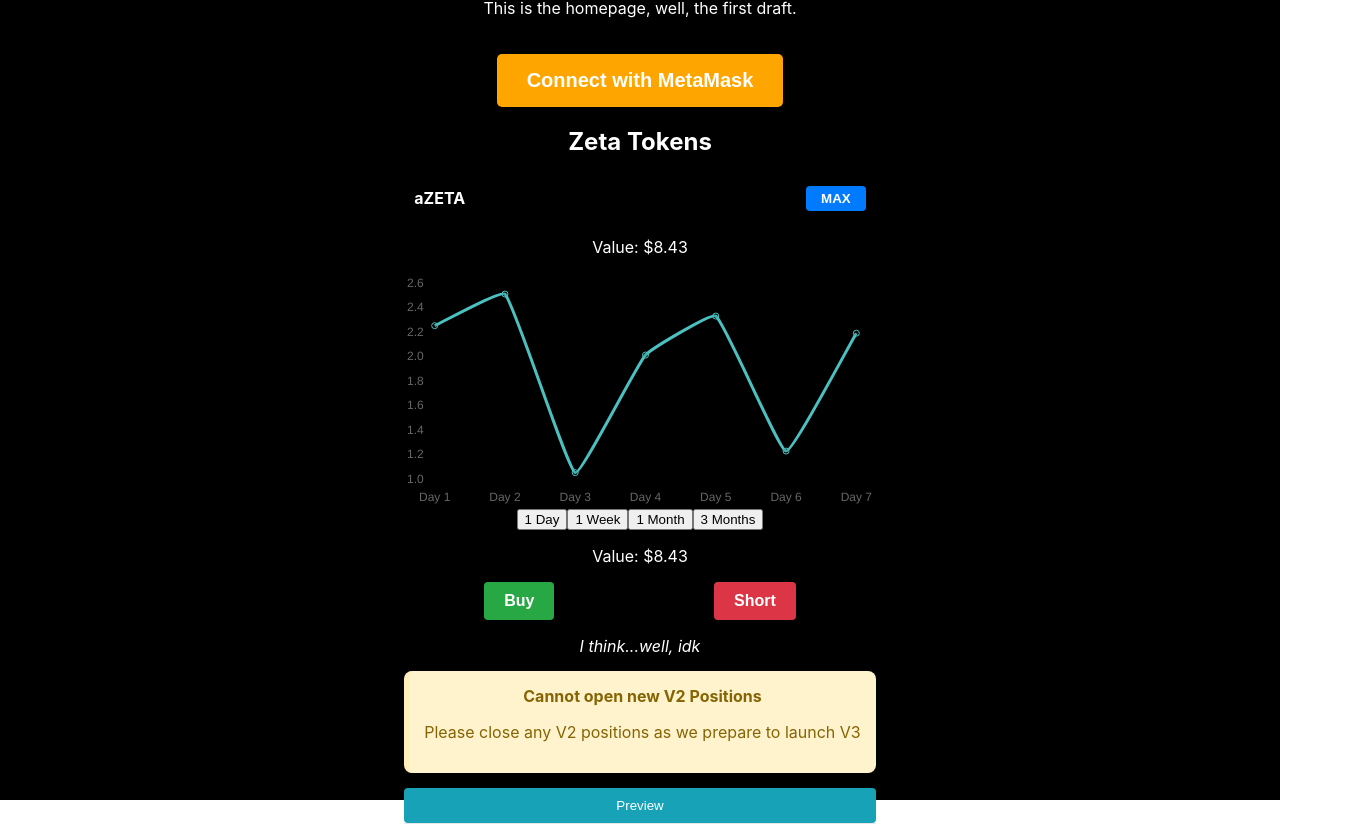
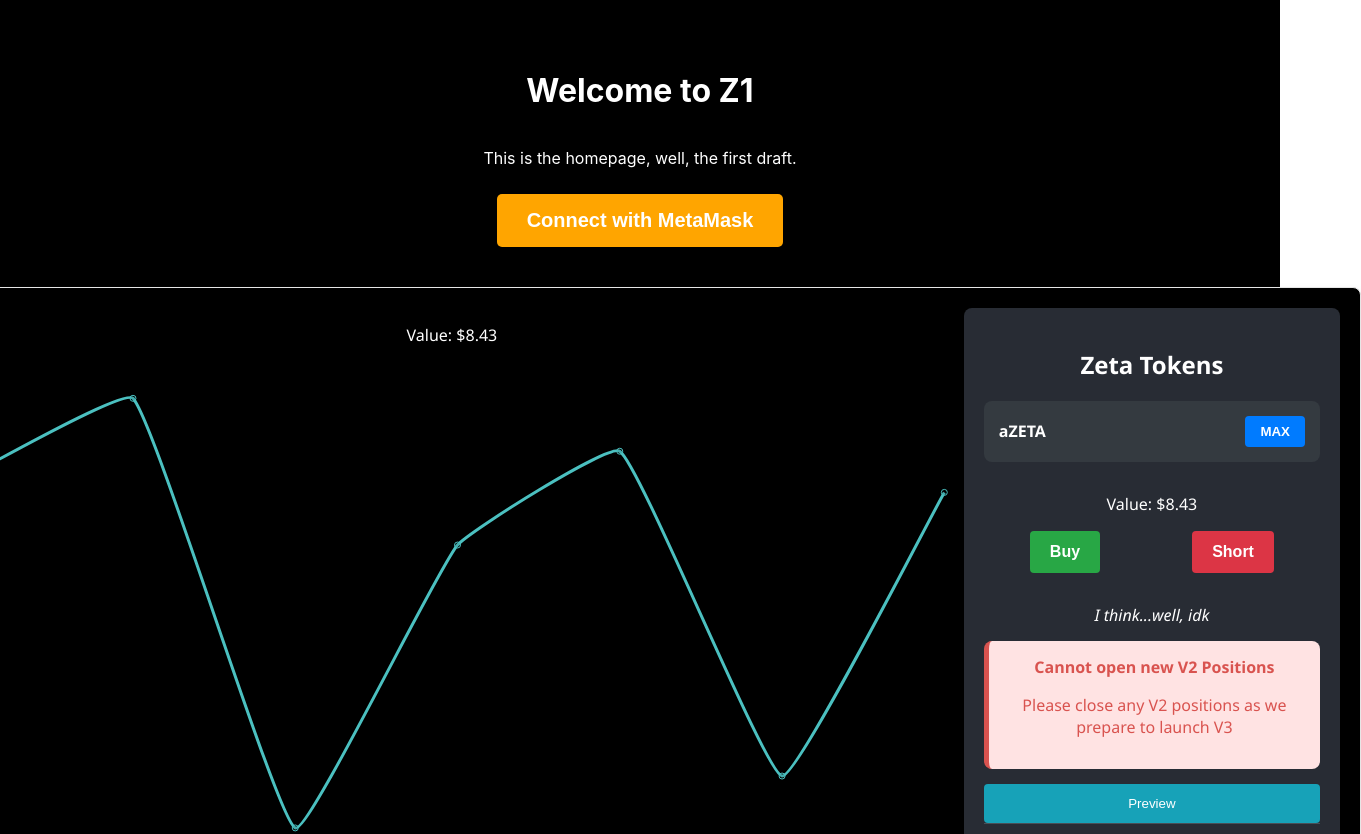
Before and after one commit to Kinge3/Z1, a React (Create React App) app: page / in a window 1280 px wide. Shown: the top 834 px of the page, 1361 px wide, since content can reach past the window. Built offline with nearby package versions, Linux system fonts and the light colour scheme.

Commit message:
homepage and graph

```diff
--- a/src/pages/homepage.css
+++ b/src/pages/homepage.css
@@ -2,10 +2,10 @@
     display: flex;
     flex-direction: column;
     align-items: center;
-    justify-content: center;
+    justify-content: top;
     height: 100vh; /* Full height of the viewport */
     text-align: center;
-    padding: 20px;
+    padding: 50px;
     box-sizing: border-box; /* To ensure padding doesn't affect the height */
     background-color: black; /* Set background color to black */
     color: white; /* Set text color to white for better visibility */
@@ -20,7 +20,7 @@
     border-radius: 5px;
     color: white;
     font-weight: bold;
-    margin-top: 20px; /* Space above the button */
+    margin-top: 10px; /* Space above the button */
     transition: background-color 0.3s ease;
 }
 
--- a/src/pages/side-box.css
+++ b/src/pages/side-box.css
@@ -1,12 +1,45 @@
 .side-box {
+    display: flex;
+    background-color: black;
     border: 1px solid #e6e6e6;
     border-radius: 8px;
     box-shadow: 0 4px 8px rgba(0, 0, 0, 0.1);
+    font-family: 'Segoe UI', Tahoma, Geneva, Verdana, sans-serif;
     padding: 20px;
-    margin: 10px;
-    width: 300px; /* Adjust as per your design requirements */
-    background-color: black;
-    font-family: 'Segoe UI', Tahoma, Geneva, Verdana, sans-serif;
+    width: 1400px;
+    margin: 40px;
+}
+
+.currencyGraph .time-frame-buttons {
+    margin-top: 10px;
+}
+
+.currencyGraph .time-frame-buttons button {
+    background-color: #3498db;
+    color: #fff;
+    border: none;
+    padding: 8px 16px;
+    margin-right: 8px;
+    cursor: pointer;
+    transition: background-color 0.3s ease;
+}
+
+.currencyGraph .time-frame-buttons button:hover {
+    background-color: #2980b9;
+}
+
+.currencyGraph {
+    width: 100%;
+}
+
+.content {
+    padding: 20px;
+    flex-grow: 1;
+    display: flex;
+    flex-direction: column;
+    background-color: #282c34;
+    border-radius: 8px;
+    box-shadow: 0 0 10px rgba(0, 0, 0, 0.2);
 }
 
 .currency-select {
@@ -14,23 +47,29 @@
     justify-content: space-between;
     align-items: center;
     margin-bottom: 15px;
-    padding: 10px;
-    background-color: black;
+    padding: 15px;
+    background-color: #343a40;
     border-radius: 8px;
 }
 
 .currency-select span {
     font-weight: bold;
+    color: white;
 }
 
 .currency-select button {
-    padding: 5px 15px;
+    padding: 8px 15px;
     border: none;
     border-radius: 4px;
     cursor: pointer;
     font-weight: bold;
     background-color: #007bff;
     color: white;
+    transition: background-color 0.3s;
+}
+
+.currency-select button:hover {
+    background-color: #0056b3;
 }
 
 .actions {
@@ -40,7 +79,7 @@
 }
 
 .actions button {
-    padding: 10px 20px;
+    padding: 12px 20px;
     border: none;
     border-radius: 4px;
     cursor: pointer;
@@ -70,26 +109,27 @@
 .prediction {
     font-style: italic;
     margin-bottom: 15px;
-    color: white;
+    color: #fff;
 }
 
 .warning {
     padding: 15px;
-    background-color: #fff3cd;
+    background-color: #ffe3e3;
     border-radius: 8px;
-    border-left: 5px solid #ffeeba;
+    border-left: 5px solid #d9534f;
     margin-bottom: 15px;
-    color: #856404;
+    color: #d9534f;
 }
 
 .warning strong {
     display: block;
     margin-bottom: 5px;
+    color: #d9534f;
 }
 
 .preview button {
     width: 100%;
-    padding: 10px;
+    padding: 12px;
     border: none;
     border-radius: 4px;
     background-color: #17a2b8;
@@ -103,19 +143,19 @@
 }
 
 .details {
-    border-top: 1px solid #e6e6e6;
+    border-top: 1px solid #495057;
     padding-top: 10px;
 }
 
 .detail {
     display: flex;
     justify-content: space-between;
-    margin-bottom: 5px;
+    margin-bottom: 10px;
     font-size: 14px;
 }
 
 .detail span {
-    color: white;
+    color: #ced4da;
 }
 
 /* You might need to add media queries to adjust the layout on smaller screens */
--- a/src/pages/side-box.js
+++ b/src/pages/side-box.js
@@ -4,18 +4,21 @@
 
 const SideBox = ({ account, currencyData, buyTokens, sellTokens, handleTimeFrameChange }) => {
     return (
-        <div className="side-bar">
-            <h2>Zeta Tokens</h2>
-            <div className="currency-select">
-                <span>{currencyData.name}</span>
-                <button>MAX</button>
-            </div>
+        <div className="side-box">
+            <div className="currencyGraph">
                 <CurrencyGraph chartData={currencyData} />
                 <div className="time-frame-buttons">
                     <button onClick={() => handleTimeFrameChange('1D')}>1 Day</button>
                     <button onClick={() => handleTimeFrameChange('1W')}>1 Week</button>
                     <button onClick={() => handleTimeFrameChange('1M')}>1 Month</button>
                     <button onClick={() => handleTimeFrameChange('3M')}>3 Months</button>
+                </div>
+            </div>
+            <div className="content">
+                <h2>Zeta Tokens</h2>
+                <div className="currency-select">
+                    <span>{currencyData.name}</span>
+                    <button>MAX</button>
                 </div>
                 <div className="currency-info">
                     <p>Value: ${currencyData.value.toFixed(2)}</p>
@@ -47,6 +50,7 @@
                     </div>
                 </div>
             </div>
+        </div>
     );
 };
 
```
Lines whose indentation alone changed are shown as unchanged.
